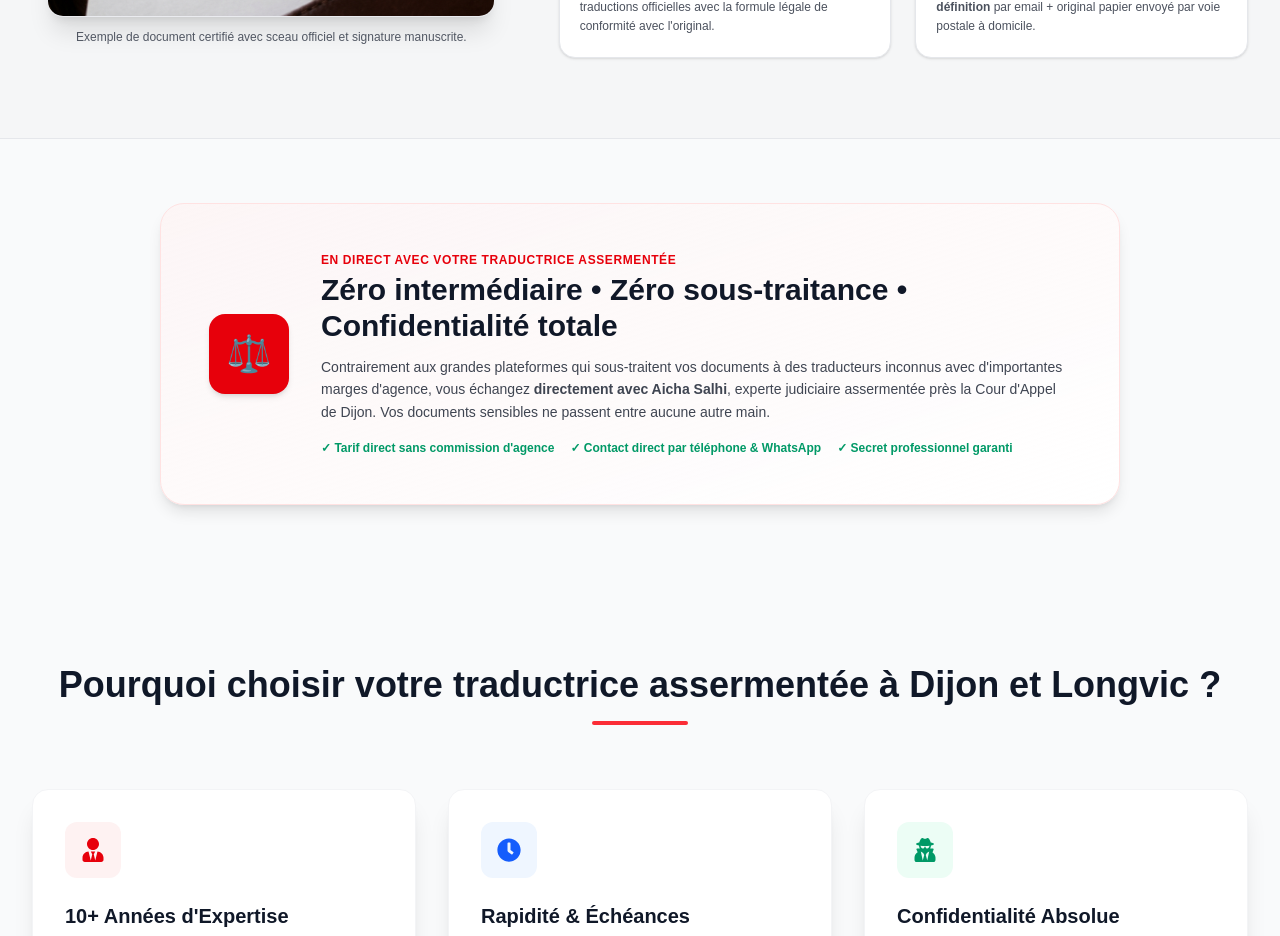
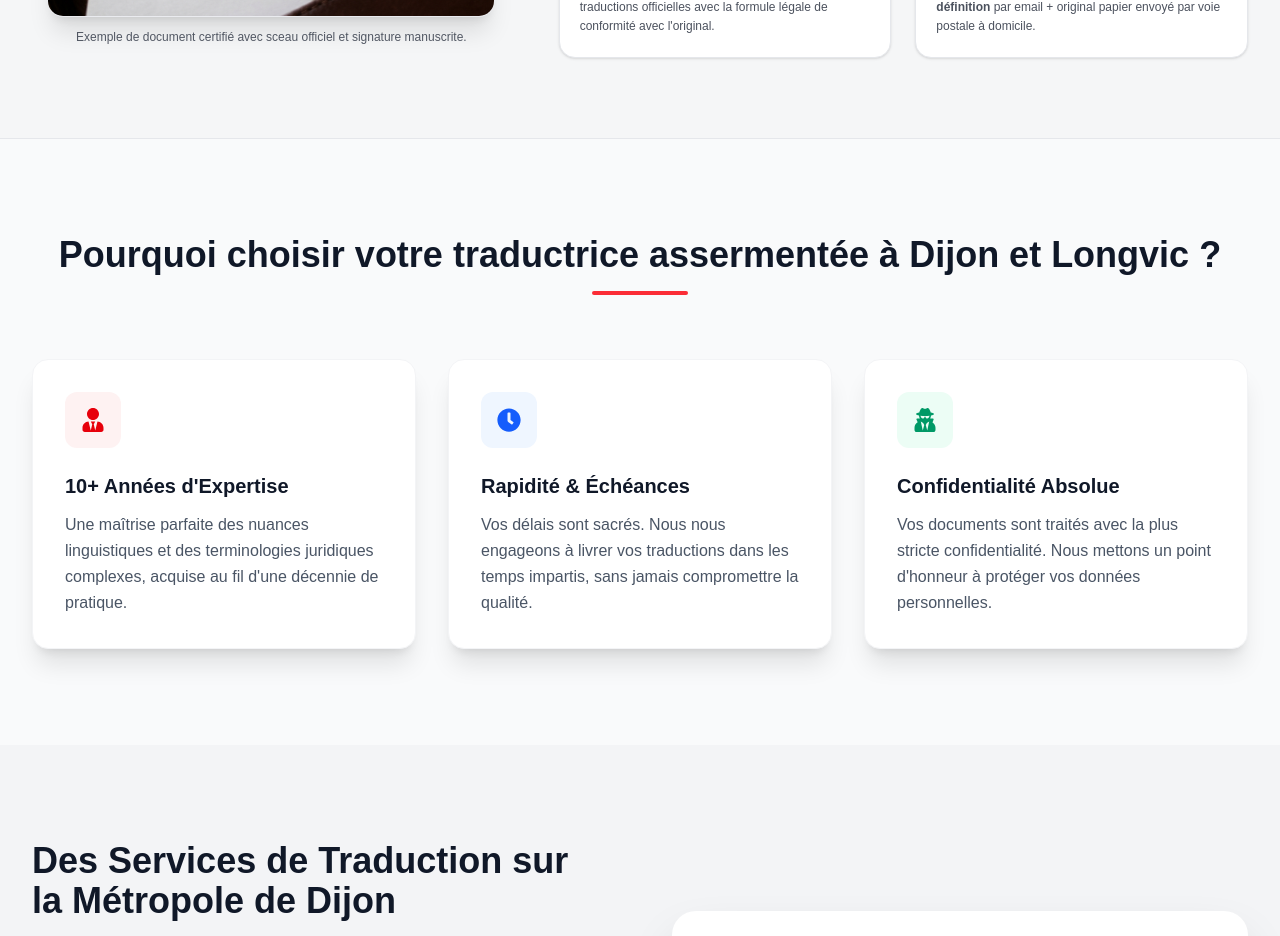
Before and after one commit to aicha21000/juridiom_next, a Next.js app: page / in a window 1280 px wide. Shown: the part 2700-3636 px from the top of the page. Built offline with nearby package versions, Linux system fonts and the light colour scheme.

Commit message:
fix(ui): suppression du bloc 'En direct avec votre traductrice assermentee'

```diff
--- a/src/components/Home.tsx
+++ b/src/components/Home.tsx
@@ -421,32 +421,7 @@ const Home = () => {
         </div>
       </section>
 
-      {/* 👤 En direct avec votre traductrice assermentée (Zéro intermédiaire) */}
-      <section className="py-16 relative">
-        <div className="max-w-5xl mx-auto px-4 sm:px-6 lg:px-8">
-          <div className={`rounded-3xl border p-8 sm:p-12 ${isDarkMode ? "bg-gradient-to-br from-gray-900 to-gray-800 border-gray-700" : "bg-gradient-to-br from-red-50/60 to-white border-red-100"} shadow-lg flex flex-col md:flex-row items-center gap-8`}>
-            <div className="w-20 h-20 rounded-2xl bg-red-600 text-white flex items-center justify-center text-4xl shadow-md flex-shrink-0">
-              ⚖️
-            </div>
-            <div>
-              <span className="text-xs font-bold uppercase tracking-wider text-red-600 dark:text-red-400 block mb-1">
-                En direct avec votre traductrice assermentée
-              </span>
-              <h3 className="text-2xl sm:text-3xl font-extrabold mb-3">
-                Zéro intermédiaire • Zéro sous-traitance • Confidentialité totale
-              </h3>
-              <p className="text-sm opacity-80 leading-relaxed mb-4">
-                Contrairement aux grandes plateformes qui sous-traitent vos documents à des traducteurs inconnus avec d&apos;importantes marges d&apos;agence, vous échangez <strong>directement avec Aicha Salhi</strong>, experte judiciaire assermentée près la Cour d&apos;Appel de Dijon. Vos documents sensibles ne passent entre aucune autre main.
-              </p>
-              <div className="flex flex-wrap items-center gap-4 text-xs font-bold">
-                <span className="text-emerald-600 dark:text-emerald-400">✓ Tarif direct sans commission d&apos;agence</span>
-                <span className="text-emerald-600 dark:text-emerald-400">✓ Contact direct par téléphone &amp; WhatsApp</span>
-                <span className="text-emerald-600 dark:text-emerald-400">✓ Secret professionnel garanti</span>
-              </div>
-            </div>
-          </div>
-        </div>
-      </section>
+
 
 
 
```
